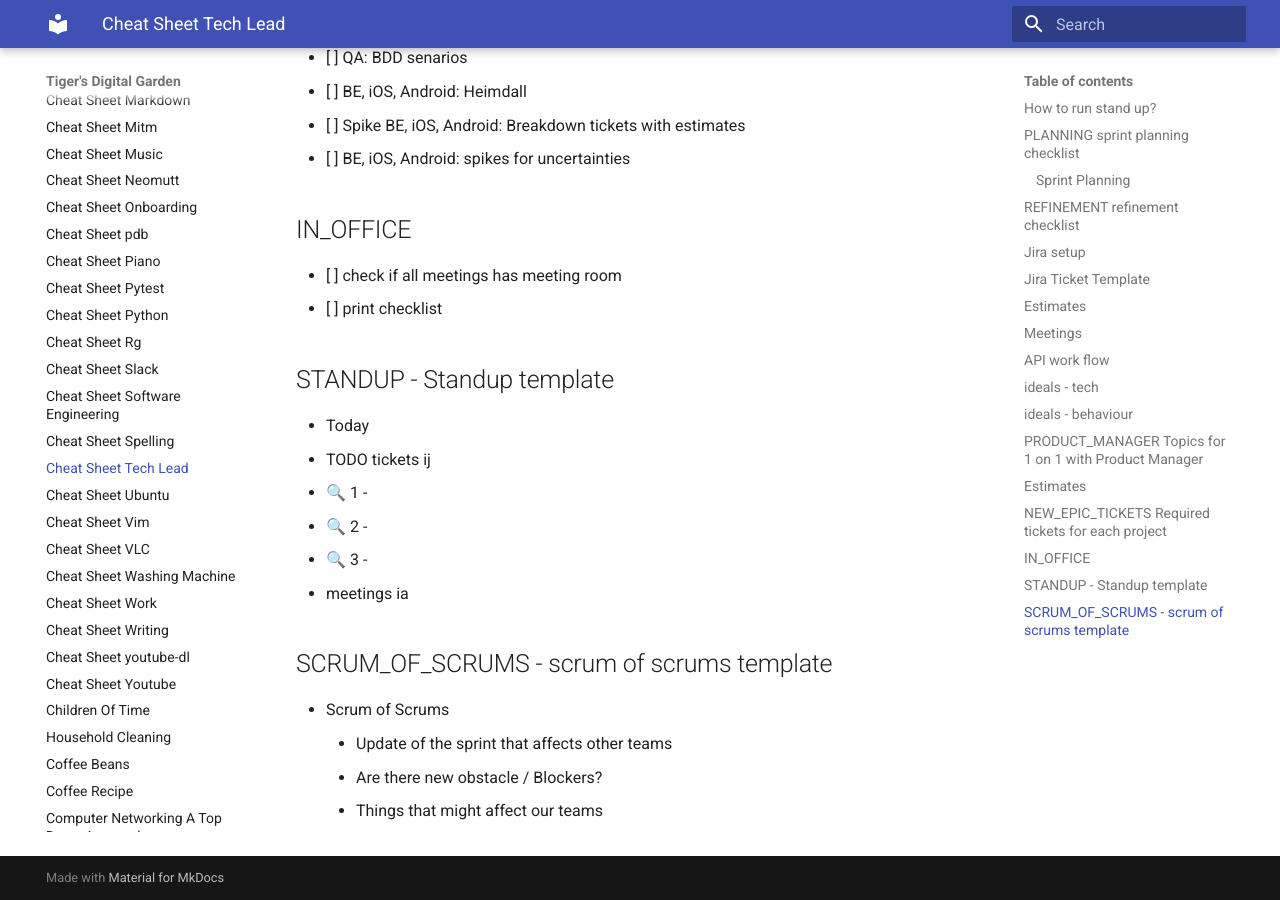
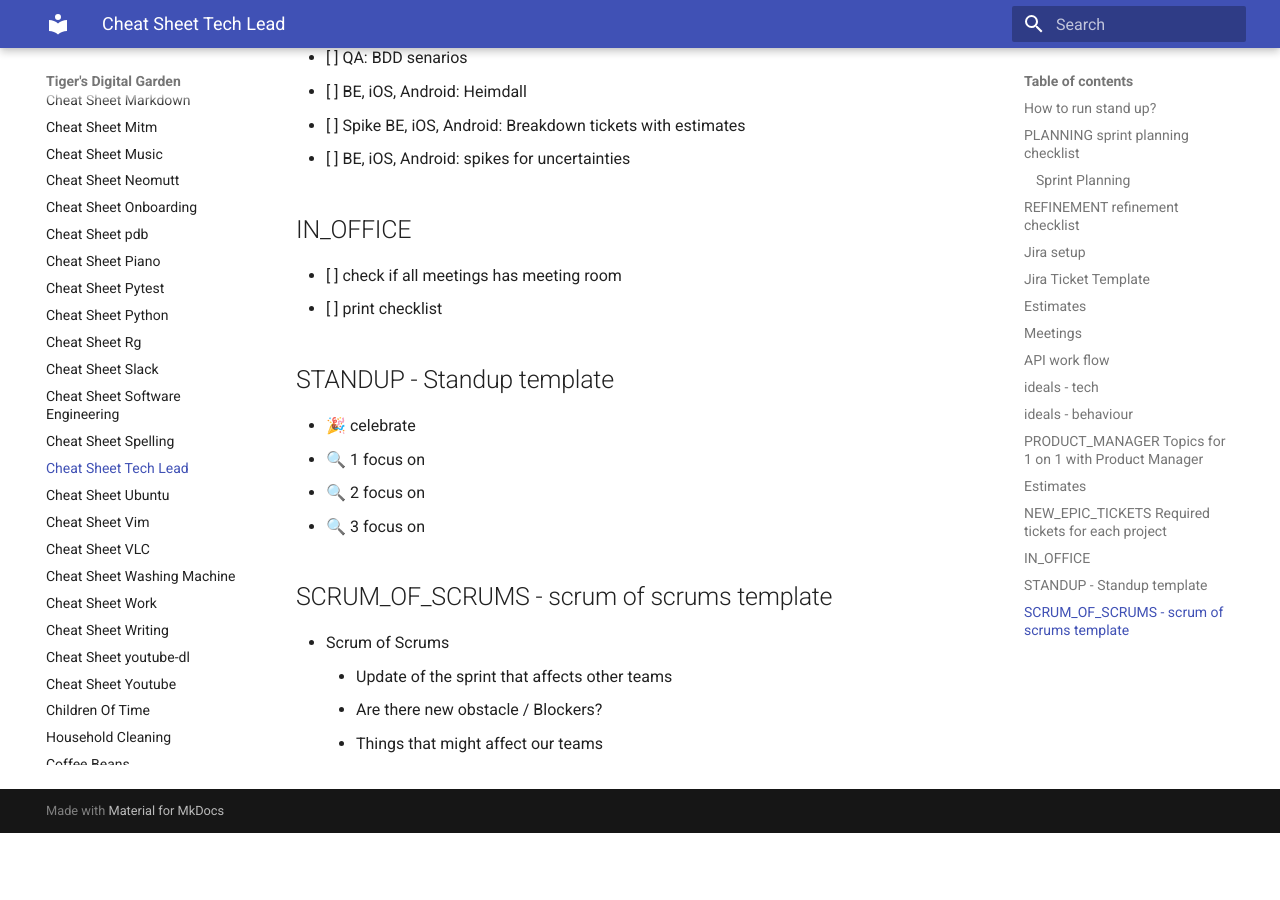
Before and after one commit to ynotstartups/notes, an MkDocs documentation site: the page built from notes/cheat-sheet-tech-lead.md, in a window 1280 px wide and 900 px high, scrolled down 5990 px. Built offline with MkDocs 1.6.1 and Material for MkDocs 9.7.7, drawn with Linux system fonts in a browser that asks for light colours; after the commit the page ends 6823 px from its top, so only the background shows below that.

Commit message:
update cheatsheet

```diff
--- a/notes/cheat-sheet-tech-lead.md
+++ b/notes/cheat-sheet-tech-lead.md
@@ -200,12 +200,10 @@ Velocity is useful to know what's the realistic amount of tickets / work we can
 
 ## STANDUP - Standup template
 
-- Today
-- TODO tickets <leader>ij
-- 🔍 1 -
-- 🔍 2 -
-- 🔍 3 -
-- meetings <leader>ia
+- 🎉 celebrate
+- 🔍 1 focus on
+- 🔍 2 focus on
+- 🔍 3 focus on
 
 ## SCRUM_OF_SCRUMS - scrum of scrums template
 
```
